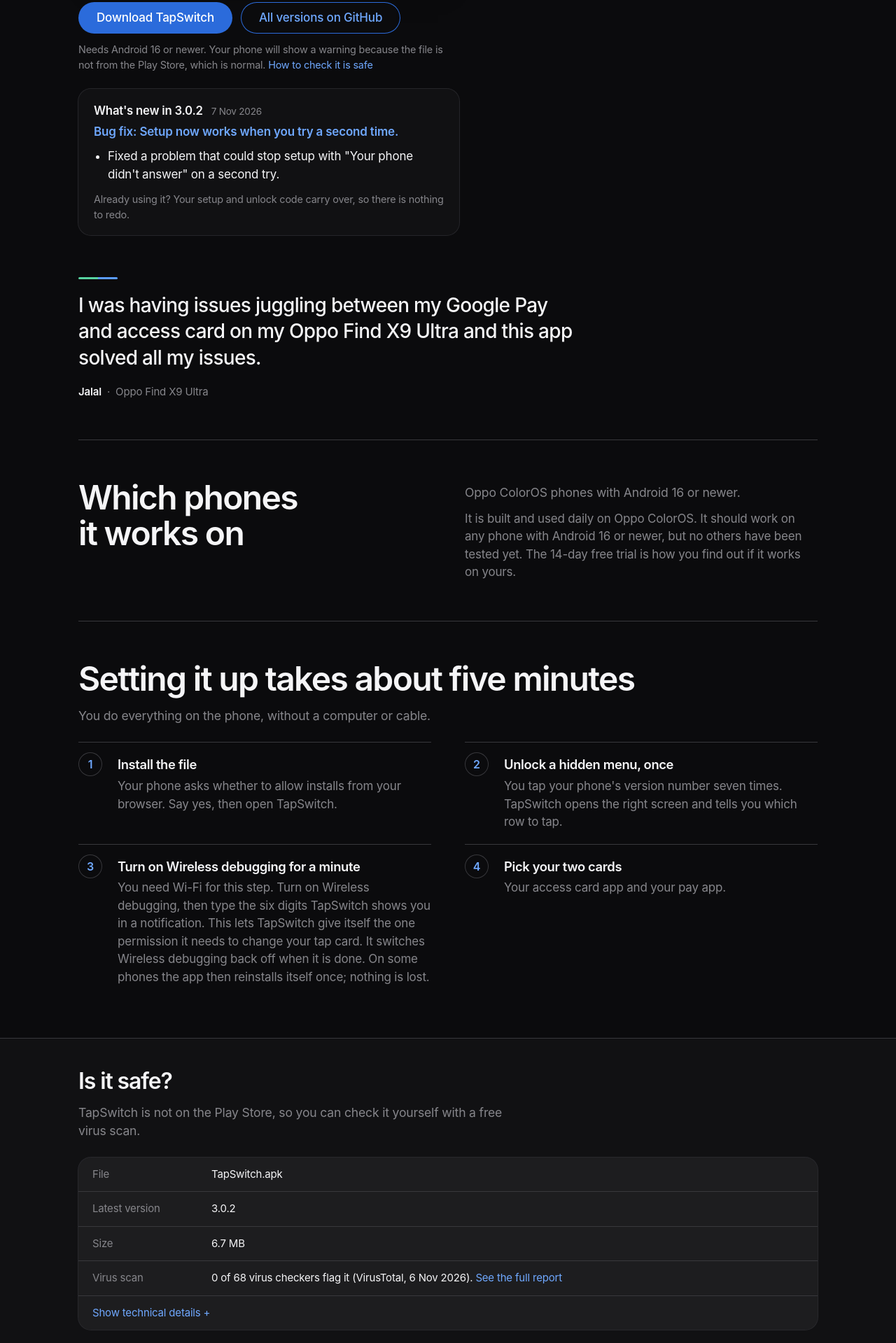
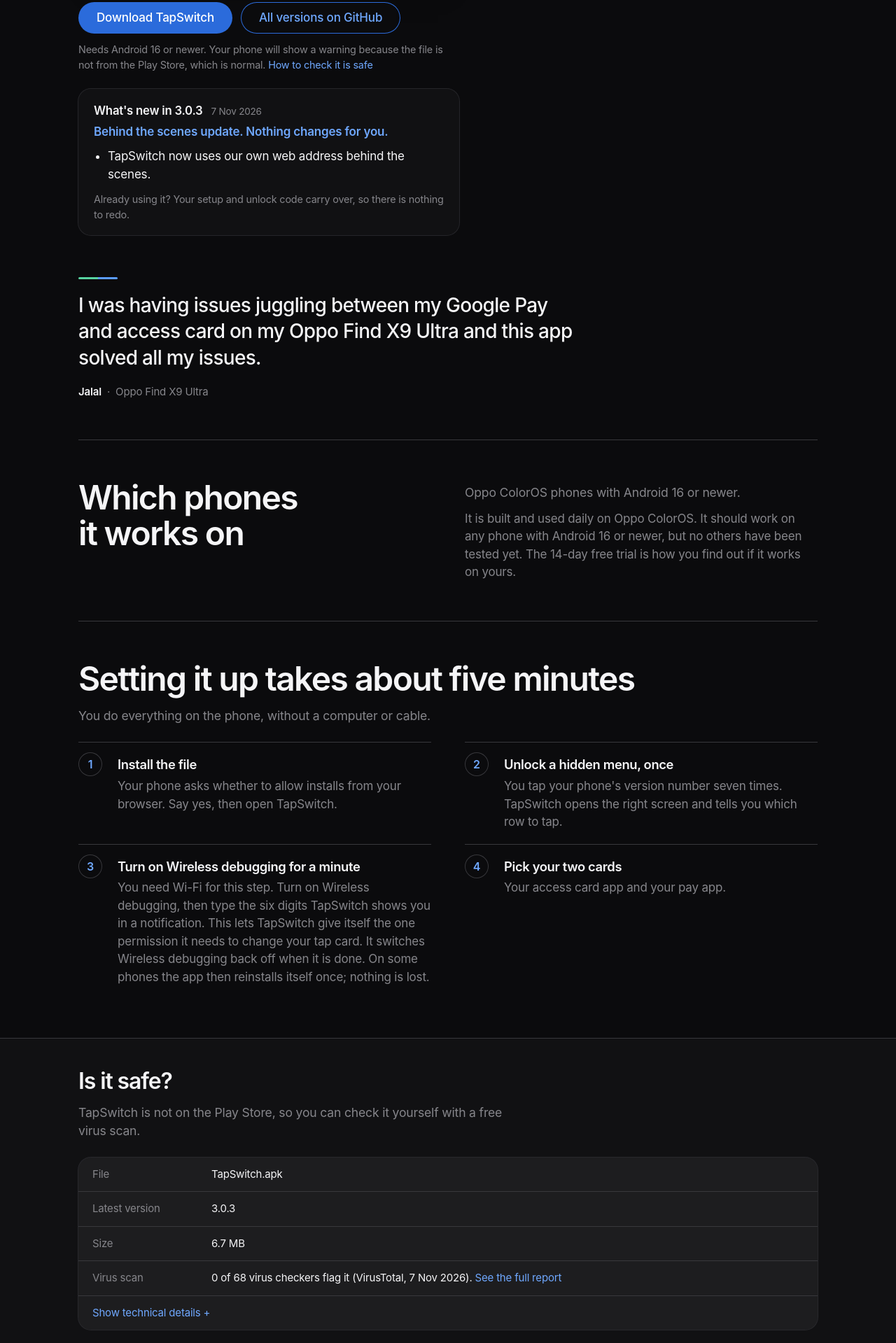
Before and after one commit to jugal1990/tapswitch-releases, a plain HTML site: page index.html in a window 1280 px wide. Shown: the part 1061-2980 px from the top of the page at 70% size. Drawn offline with Linux system fonts and the light colour scheme; no server answers.

Commit message:
TapSwitch 3.0.3

```diff
--- a/index.html
+++ b/index.html
@@ -781,10 +781,10 @@
         </div>
         <p class="cta-note">Needs Android 16 or newer. Your phone will show a warning because the file is not from the Play Store, which is normal. <a href="#careful">How to check it is safe</a></p>
         <div class="whatsnew" id="whats-new">
-          <h3>What's new in 3.0.2 <span>7 Nov 2026</span></h3>
-          <p class="lead">Bug fix: Setup now works when you try a second time.</p>
+          <h3>What's new in 3.0.3 <span>7 Nov 2026</span></h3>
+          <p class="lead">Behind the scenes update. Nothing changes for you.</p>
           <ul>
-            <li>Fixed a problem that could stop setup with "Your phone didn't answer" on a second try.</li>
+            <li>TapSwitch now uses our own web address behind the scenes.</li>
           </ul>
           <p class="carry">Already using it? Your setup and unlock code carry over, so there is nothing to redo.</p>
         </div>
@@ -852,14 +852,14 @@
       <div class="facts-box">
         <table class="facts">
           <tr><th>File</th><td>TapSwitch.apk</td></tr>
-          <tr><th>Latest version</th><td>3.0.2</td></tr>
+          <tr><th>Latest version</th><td>3.0.3</td></tr>
           <tr><th>Size</th><td>6.7 MB</td></tr>
-          <tr><th>Virus scan</th><td>0 of 68 virus checkers flag it (VirusTotal, 6 Nov 2026). <a href="https://www.virustotal.com/gui/file/6b21bac4645af354dda559a9037351d0ea6108b2514a63c34ede1f94284c9485">See the full report</a></td></tr>
+          <tr><th>Virus scan</th><td>0 of 68 virus checkers flag it (VirusTotal, 7 Nov 2026). <a href="https://www.virustotal.com/gui/file/d67d7a0c962f76722d55078cc226bdce30a8754291db826d720aba9ee25edbdc">See the full report</a></td></tr>
         </table>
         <details class="tech">
           <summary>Show technical details</summary>
           <table class="facts">
-            <tr><th>SHA-256 of the file</th><td class="hash">6b21bac4645af354dda559a9037351d0ea6108b2514a63c34ede1f94284c9485</td></tr>
+            <tr><th>SHA-256 of the file</th><td class="hash">d67d7a0c962f76722d55078cc226bdce30a8754291db826d720aba9ee25edbdc</td></tr>
             <tr><th>Signed by</th><td class="hash">ce8967d9b585f5a1f0916233a9edd92673d19e4a3e2eaff453bc20538cc66563</td></tr>
             <tr><td colspan="2" class="sig-note">Signed by is the maker's digital signature. Every update must carry the same one, or your phone refuses to install it.</td></tr>
           </table>
--- a/latest.json
+++ b/latest.json
@@ -1 +1 @@
-{"versionCode":37,"versionName":"3.0.2","url":"https://github.com/jugal1990/tapswitch-releases/releases/download/v3.0.2/TapSwitch.apk","notes":"Bug fix: Setup now works when you try a second time.","feedbackRound":"2026-09","askFeedback":"2.6.8"}
+{"versionCode":38,"versionName":"3.0.3","url":"https://github.com/jugal1990/tapswitch-releases/releases/download/v3.0.3/TapSwitch.apk","notes":"Behind the scenes update. Nothing changes for you.","feedbackRound":"2026-09","askFeedback":"2.6.8"}
```
